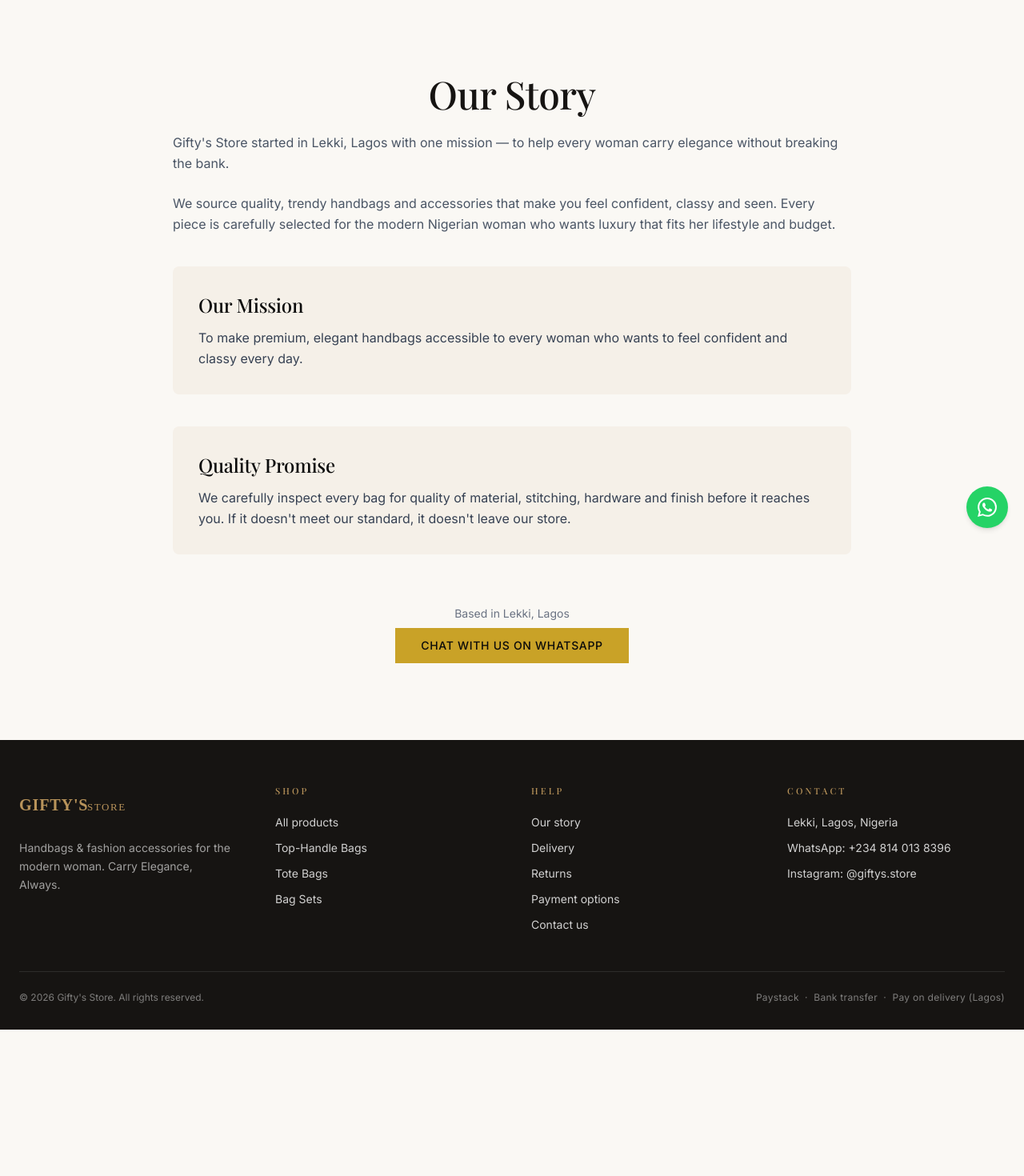
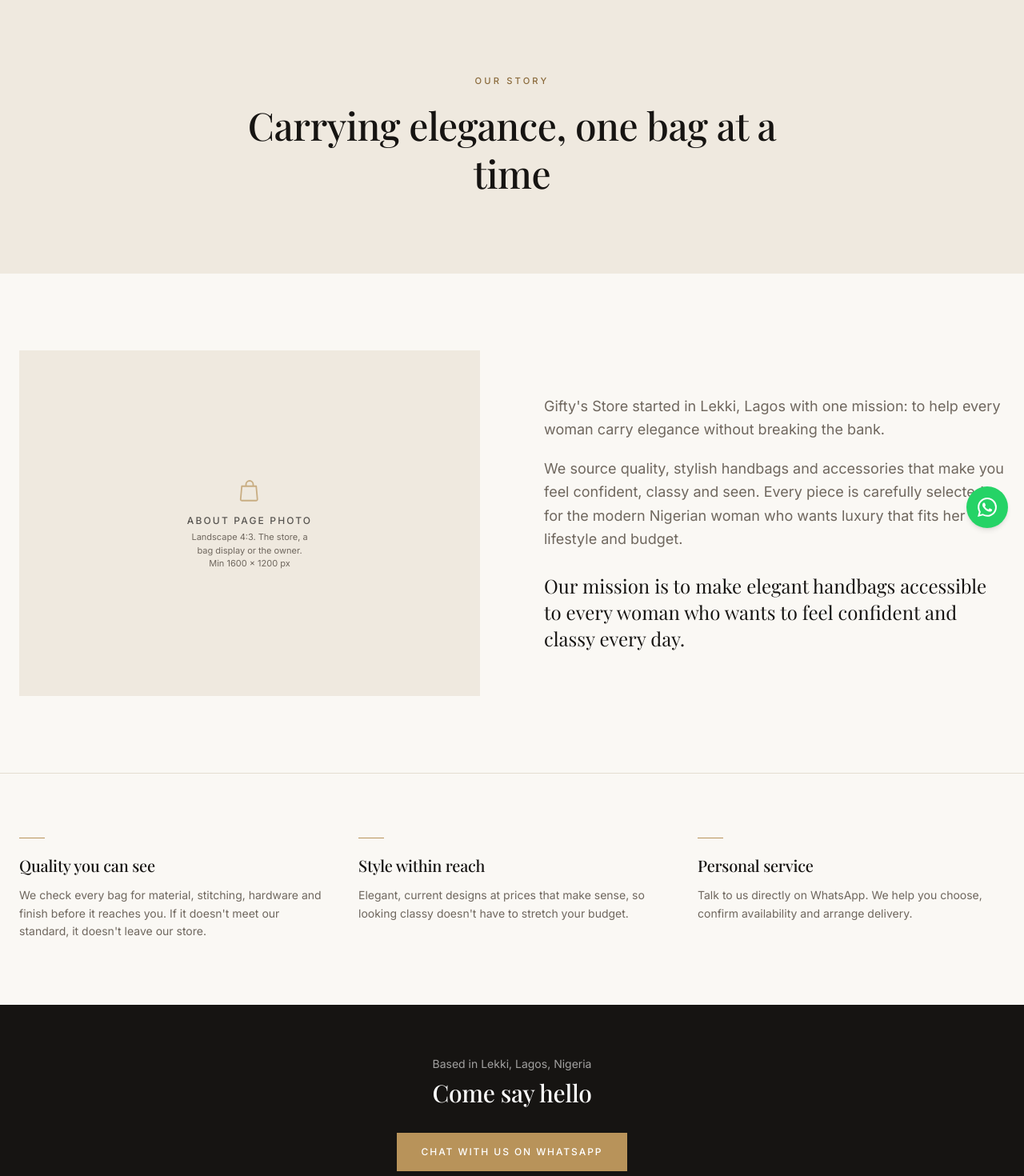
Before and after one commit to privatehubstar-gif/giftys-store, a Next.js app: page /about in a window 1280 px wide. Shown: the part 120-1590 px from the top of the page at 80% size. Before the commit the page ends 1407 px from the top, so only its background shows below. Built offline with nearby package versions, Linux system fonts and the light colour scheme; a web font is replaced by a local one.

Commit message:
Add files via upload
Commit

```diff
--- a/src/app/about/page.tsx
+++ b/src/app/about/page.tsx
@@ -1,27 +1,70 @@
+import type { Metadata } from "next";
+import ImageSlot from "@/components/ImageSlot";
+import { siteImages } from "@/data/images";
+import { LOCATION, whatsappLink } from "@/lib/site";
+
+export const metadata: Metadata = {
+  title: "Our story",
+  description: "Gifty's Store started in Lekki, Lagos to help every woman carry elegance without breaking the bank.",
+};
+
+const values = [
+  { title: "Quality you can see", text: "We check every bag for material, stitching, hardware and finish before it reaches you. If it doesn't meet our standard, it doesn't leave our store." },
+  { title: "Style within reach", text: "Elegant, current designs at prices that make sense, so looking classy doesn't have to stretch your budget." },
+  { title: "Personal service", text: "Talk to us directly on WhatsApp. We help you choose, confirm availability and arrange delivery." },
+];
+
 export default function AboutPage() {
   return (
-    <div className="max-w-4xl mx-auto px-4 sm:px-6 py-16 sm:py-24">
-      <h1 className="font-serif text-4xl sm:text-5xl mb-6 text-center">Our Story</h1>
-      <div className="prose prose-lg mx-auto text-gray-600 leading-relaxed space-y-6">
+    <div>
+      <section className="bg-sand">
+        <div className="max-w-3xl mx-auto px-4 sm:px-6 py-16 sm:py-24 text-center">
+          <p className="eyebrow mb-4">Our story</p>
+          <h1 className="font-display text-4xl sm:text-5xl leading-tight">Carrying elegance, one bag at a time</h1>
+        </div>
+      </section>
+
+      <section className="max-w-7xl mx-auto px-4 sm:px-6 py-16 sm:py-24 grid md:grid-cols-2 gap-10 lg:gap-20 items-center">
+        <ImageSlot
+          src={siteImages.aboutStory}
+          alt="Gifty's Store"
+          label="About page photo"
+          hint="Landscape 4:3. The store, a bag display or the owner. Min 1600 × 1200 px"
+          className="aspect-[4/3] w-full"
+          sizes="(max-width: 768px) 100vw, 50vw"
+        />
+        <div className="space-y-5 text-muted leading-relaxed text-base sm:text-lg">
           <p>
-          Gifty&apos;s Store started in Lekki, Lagos with one mission — to help every woman carry elegance without breaking the bank.
+            Gifty&apos;s Store started in Lekki, Lagos with one mission: to help every woman carry elegance without breaking the bank.
           </p>
           <p>
-          We source quality, trendy handbags and accessories that make you feel confident, classy and seen. Every piece is carefully selected for the modern Nigerian woman who wants luxury that fits her lifestyle and budget.
+            We source quality, stylish handbags and accessories that make you feel confident, classy and seen. Every piece is carefully selected for the modern Nigerian woman who wants luxury that fits her lifestyle and budget.
           </p>
-        <div className="bg-[#F5F0E8] p-8 rounded-lg my-10">
-          <h2 className="font-serif text-2xl text-[#0A0A0A] mb-3">Our Mission</h2>
-          <p className="text-gray-700">To make premium, elegant handbags accessible to every woman who wants to feel confident and classy every day.</p>
+          <p className="font-display text-ink text-xl sm:text-2xl leading-snug pt-2">
+            Our mission is to make elegant handbags accessible to every woman who wants to feel confident and classy every day.
+          </p>
         </div>
-        <div className="bg-[#F5F0E8] p-8 rounded-lg">
-          <h2 className="font-serif text-2xl text-[#0A0A0A] mb-3">Quality Promise</h2>
-          <p className="text-gray-700">We carefully inspect every bag for quality of material, stitching, hardware and finish before it reaches you. If it doesn&apos;t meet our standard, it doesn&apos;t leave our store.</p>
+      </section>
+
+      <section className="border-t border-line">
+        <div className="max-w-7xl mx-auto px-4 sm:px-6 py-16 sm:py-20 grid md:grid-cols-3 gap-10">
+          {values.map((v) => (
+            <div key={v.title}>
+              <div className="w-8 h-px bg-gold mb-5" />
+              <h2 className="font-display text-xl mb-3">{v.title}</h2>
+              <p className="text-sm text-muted leading-relaxed">{v.text}</p>
             </div>
+          ))}
         </div>
-      <div className="mt-16 text-center">
-        <p className="text-sm text-gray-500 mb-2">Based in Lekki, Lagos</p>
-        <a href="http://wa.me/2348140138396" className="inline-block bg-[#C9A227] text-[#0A0A0A] px-8 py-3 text-sm tracking-wider uppercase font-medium hover:bg-[#D4AF37]">Chat with us on WhatsApp</a>
+      </section>
+
+      <section className="bg-ink text-white">
+        <div className="max-w-2xl mx-auto px-4 sm:px-6 py-16 text-center">
+          <p className="text-white/60 text-sm mb-2">Based in {LOCATION}</p>
+          <h2 className="font-display text-3xl mb-8">Come say hello</h2>
+          <a href={whatsappLink("Hello Gifty's Store!")} target="_blank" rel="noopener noreferrer" className="btn btn-gold">Chat with us on WhatsApp</a>
         </div>
+      </section>
     </div>
   );
 }
```
Lines whose indentation alone changed are shown as unchanged.
